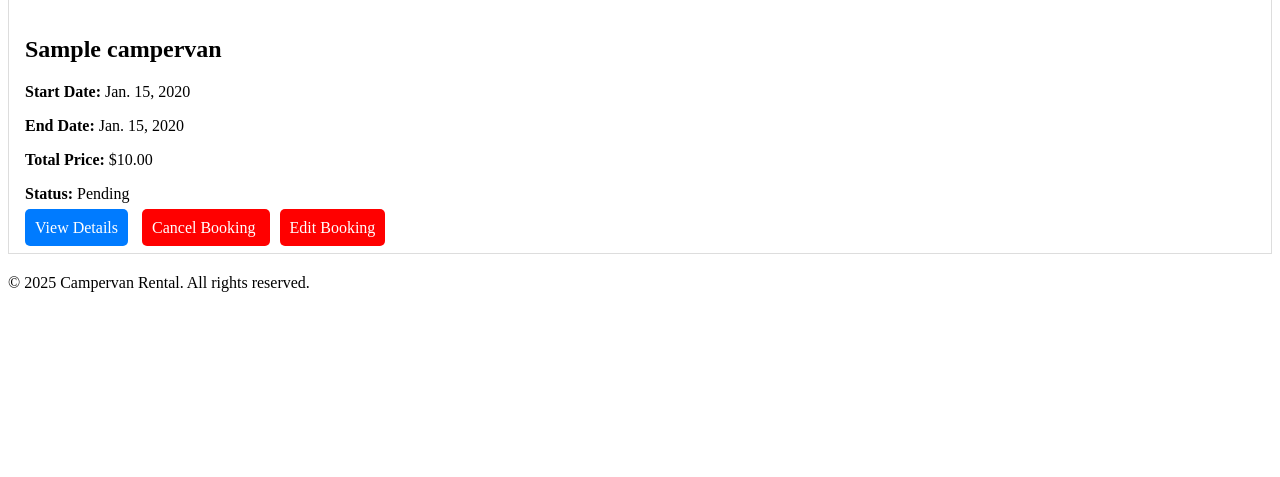
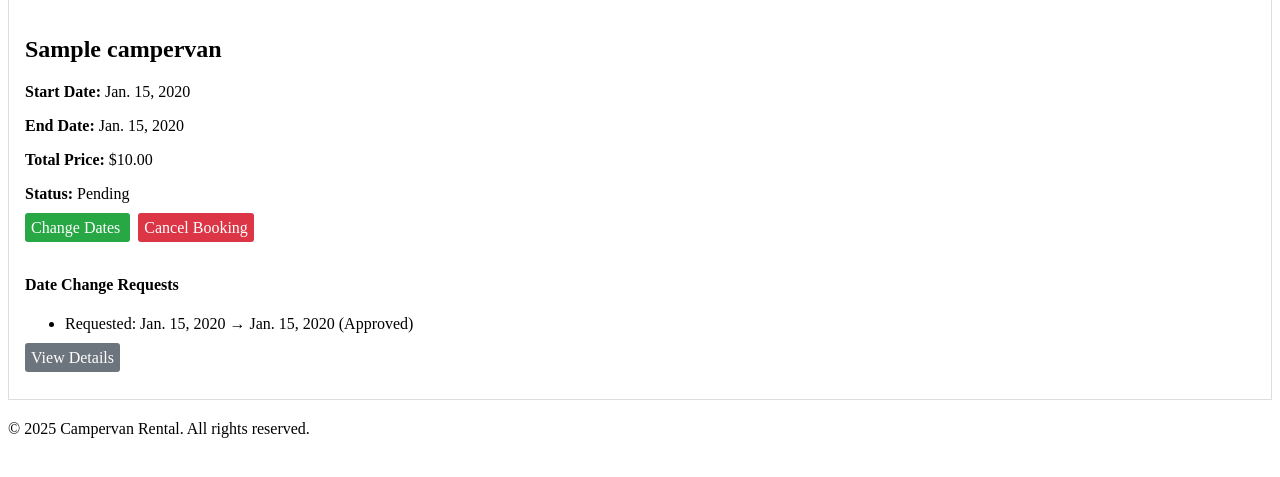
Before and after one commit to Maxcode0101/Wildventures, a Django app: page /booking/my_bookings/ in a window 1280 px wide. Shown: the part 205-682 px from the top of the page. Run offline with Django 5.2, Linux system fonts and the light colour scheme; a user stored in the database is signed in; tables that the repository leaves empty hold one stand-in row (values such as "Sample post").

Commit message:
Improve booking change request flow

```diff
--- a/booking/templates/booking/my_bookings.html
+++ b/booking/templates/booking/my_bookings.html
@@ -25,17 +25,52 @@
                     <p><strong>Total Price:</strong> ${{ booking.total_price }}</p>
                     <p><strong>Status:</strong> {{ booking.status }}</p>
 
-                    <a href="{% url 'booking_details' booking.id %}" style="padding: 10px; background-color: #007BFF; color: white; text-decoration: none; border-radius: 5px;">View Details</a>
-                    {% if booking.status == 'Pending' %}
-                    <a href="{% url 'cancel_booking' booking.id %}" onclick="return confirm('Are you sure you want to cancel this booking?')" style="padding: 10px; background-color: #FF0000; color: white; text-decoration: none; border-radius: 5px; margin-left: 10px;"> Cancel Booking </a>
-                    <a href="{% url 'edit_booking' booking.id %}" style="padding: 10px; background-color: #FF0000; color: white; text-decoration: none; border-radius: 5px; margin-left: 10px;">Edit Booking</a>
-                    {% elif booking.status == 'Confirmed' %}
-                    <a href="{% url 'request_date_change' booking.id %}" style="padding: 10px; background-color: #FF0000; color: white; text-decoration: none; border-radius: 5px; margin-left: 10px;">Request Date Change</a>
+                    {% if booking.status == "Pending" %}
+                    <a href="{% url 'edit_booking' booking.id %}"
+                       style="padding: 6px; background-color: #28a745; color: white; text-decoration: none; border-radius: 3px;">
+                       Change Dates
+                    </a>
+                    {% elif booking.status == "Confirmed" %}
+                    <a href="{% url 'request_date_change' booking.id %}"
+                       style="padding: 6px; background-color: #007bff; color: white; text-decoration: none; border-radius: 3px;">
+                       Request Date Change
+                    </a>
                     {% endif %}
+
+                    {% if booking.status in "Pending" or booking.status == "Confirmed" %}
+                    <a href="{% url 'cancel_booking' booking.id %}"
+                       onclick="return confirm('Are you sure you want to cancel this booking?')"
+                       style="padding: 6px; background-color: #dc3545; color: white; text-decoration: none; border-radius: 3px; margin-left: 8px;">
+                       Cancel Booking
+                    </a>
+                    {% endif %}
+
+                    <br><br>
+
+                    {% if booking.change_requests.all %}
+                    <h4>Date Change Requests</h4>
+                    <ul>
+                        {% for req in booking.change_requests.all %}
+                            <li>
+                                Requested: {{ req.requested_start_date }} → {{ req.requested_end_date }}
+                                ({{ req.status }})
+                            </li>
+                        {% endfor %}
+                    </ul>
+                    {% endif %}
+
+                    <p style="margin-top: 10px;">
+                        <a href="{% url 'booking_details' booking.id %}"
+                           style="padding: 6px; background-color: #6c757d; color: white; text-decoration: none; border-radius: 3px;">
+                           View Details
+                        </a>
+                    </p>
                 </div>
             {% endfor %}
         </div>
     {% else %}
-        <p>You have no bookings yet. <a href="{% url 'campervan_list' %}">Browse campervans</a> to get started!</p>
+        <p>You have no bookings yet.
+           <a href="{% url 'campervan_list' %}" style="color: #007bff; text-decoration: underline;">Browse campervans</a> to get started!
+        </p>
     {% endif %}
-{% endblock %}
+    {% endblock %}
--- a/booking/views.py
+++ b/booking/views.py
@@ -1,10 +1,12 @@
-from django.contrib import messages
 from django.shortcuts import render, get_object_or_404, redirect
 from django.http import JsonResponse
 from django.core.mail import send_mail
 from django.contrib.auth.decorators import login_required
+from django.contrib.admin.views.decorators import staff_member_required
+from django.contrib import messages
+from datetime import datetime
+
 from .models import Campervan, Booking, BookingChangeRequest
-from datetime import datetime
 
 
 @login_required
@@ -12,11 +14,11 @@ def book_campervan(request, campervan_id):
     """
     Responsible for campervan bookings.
     Populates booking dates passed from the availability check.
-    Overrides GET-data with POST-data.
+    Decide if GET-data or POST-data.
     """
     campervan = get_object_or_404(Campervan, id=campervan_id)
-    start_date_str = request.GET.get('start_date', '') or request.POST.get('start_date', '')
-    end_date_str = request.GET.get('end_date', '') or request.POST.get('end_date', '')
+    start_date_str = request.POST.get('start_date') or request.GET.get('start_date', '')
+    end_date_str = request.POST.get('end_date') or request.GET.get('end_date', '')
 
     if request.method == 'POST':
         try:
@@ -30,7 +32,7 @@ def book_campervan(request, campervan_id):
                 'end_date': end_date_str,
             })
 
-        # Ensure end_date < start_date
+        # Ensure end_date > start_date
         if end_date_dt <= start_date_dt:
             return render(request, 'booking/book_campervan.html', {
                 'campervan': campervan,
@@ -40,12 +42,12 @@ def book_campervan(request, campervan_id):
             })
 
         # Check for overlapping bookings
-        overlapping_bookings = Booking.objects.filter(
+        overlapping = Booking.objects.filter(
             campervan=campervan,
             start_date__lt=end_date_dt,
             end_date__gt=start_date_dt
         )
-        if overlapping_bookings.exists():
+        if overlapping.exists():
             return render(request, 'booking/book_campervan.html', {
                 'campervan': campervan,
                 'error': 'The campervan is not available for the selected dates.',
@@ -54,17 +56,20 @@ def book_campervan(request, campervan_id):
             })
 
         # Creates booking
+        days = (end_date_dt - start_date_dt).days
+        total_price = days * campervan.price_per_day
+
         booking = Booking.objects.create(
             campervan=campervan,
             user=request.user,
             start_date=start_date_dt,
             end_date=end_date_dt,
-            total_price=(end_date_dt - start_date_dt).days * campervan.price_per_day
+            total_price=total_price
         )
 
         # Send confirmation email and redirect to campervans
         send_booking_confirmation_email(booking)
-        return redirect('campervan_list')
+        return redirect('booking_confirmation', booking_id=booking.id)
 
     # GET request: Show form
     return render(request, 'booking/book_campervan.html', {
@@ -96,19 +101,23 @@ def check_availability(request):
 
     try:
         campervan = Campervan.objects.get(id=campervan_id)
-        start_date = datetime.strptime(start_date, '%Y-%m-%d').date()
-        end_date = datetime.strptime(end_date, '%Y-%m-%d').date()
+        start_date_dt = datetime.strptime(start_date, '%Y-%m-%d').date()
+        end_date_dt = datetime.strptime(end_date, '%Y-%m-%d').date()
 
-        overlapping_bookings = Booking.objects.filter(
+        # Ensure end_date > start_date
+        if end_date_dt <= start_date_dt:
+            return JsonResponse({'error': 'End date must be after start date.'}, status=400)
+
+        overlapping = Booking.objects.filter(
             campervan=campervan,
-            start_date__lt=end_date,
-            end_date__gt=start_date
+            start_date__lt=end_date_dt,
+            end_date__gt=start_date_dt
         )
-        is_available = not overlapping_bookings.exists()
+        is_available = not overlapping.exists()
         return JsonResponse({'is_available': is_available})
 
-    except (Campervan.DoesNotExist, ValueError):
-        return JsonResponse({'error': 'Invalid data provided.'}, status=400)
+    except (Campervan.DoesNotExist, ValueError) as e:
+        return JsonResponse({'error': str(e)}, status=400)
 
 
 @login_required
@@ -145,42 +154,6 @@ def cancel_booking(request, booking_id):
     return redirect('my_bookings')
 
 
-
-def send_booking_confirmation_email(booking):
-    """
-    Sends confirmation email on sucessfull bookings
-    """
-    subject = 'Booking Confirmation'
-    message = (
-        f"Dear {booking.user.username},\n\n"
-        f"Your booking for {booking.campervan.name} is confirmed.\n"
-        f"Start Date: {booking.start_date}\n"
-        f"End Date: {booking.end_date}\n"
-        f"Total Price: ${booking.total_price:.2f}\n\n"
-        f"Thank you for choosing Us!\n\n"
-        f"Best regards\n\n"
-        f"Your Wildventures Team"
-    )
-    recipient_list = [booking.user.email]
-    send_mail(subject, message, 'no-reply@wildventures.com', recipient_list, fail_silently=True)
-
-
-def send_cancellation_email(booking):
-    """
-    Sends confirmation email on canceled bookings
-    """
-    subject = 'Booking Cancellation'
-    message = (
-        f"Dear {booking.user.username},\n\n"
-        f"Your booking for {booking.campervan.name} from {booking.start_date} to {booking.end_date} for ${booking.total_price:.2f} has been canceled.\n"
-        f"Thank you for your visit, we hope to see you soon again.\n\n"
-        f"Best regards\n\n"
-        f"Your Wildventures Team"
-    )
-    recipient_list = [booking.user.email]
-    send_mail(subject, message, 'no-reply@wildventures.com', recipient_list, fail_silently=True)
-
-
 @login_required
 def my_bookings(request):
     """
@@ -208,7 +181,7 @@ def edit_booking(request, booking_id):
     booking = get_object_or_404(Booking, id=booking_id, user=request.user)
 
     if booking.status != 'Pending':
-        messages.error(request, "Self service is only available for pending bookings, please contact the customer service.")
+        messages.error(request, "Self service is only available for pending bookings, please contact the customer service.", extra_tags="my_bookings")
         return redirect('my_bookings')
 
     if request.method == "POST":
@@ -219,12 +192,12 @@ def edit_booking(request, booking_id):
             new_start_dt = datetime.strptime(new_start, "%Y-%m-%d").date()
             new_end_dt = datetime.strptime(new_end, "%Y-%m-%d").date()
         except ValueError:
-            messages.error(request, "Invalid date format.")
+            messages.error(request, "Invalid date format.", extra_tags="my_bookings")
             return redirect('edit_booking', booking_id=booking_id)
 
         # Validation of new dates
         if new_end_dt <= new_start_dt:
-            messages.error(request, "Invalid input. End date must be after start date.")
+            messages.error(request, "Invalid input. End date must be after start date.", extra_tags="my_bookings")
             return redirect('edit_booking', booking_id=booking_id)
 
         # Prevent overlapping booking
@@ -234,16 +207,18 @@ def edit_booking(request, booking_id):
             end_date__gt=new_start_dt
         ).exclude(id=booking.id)
         if overlapping.exists():
-            messages.error(request, "This campervan is not available for the requested dates")
+            messages.error(request, "This campervan is not available for the requested dates.", extra_tags="my_bookings")
             return redirect('edit_booking', booking_id=booking_id)
 
         # Update the booking
+        day_count = (new_end_dt - new_start_dt).days
         booking.start_date = new_start_dt
         booking.end_date = new_end_dt
-        booking.total_price = (new_end_dt - new_start_dt).days * booking.campervan.price_per_day
+        booking.total_price = day_count * booking.campervan.price_per_day
+
         booking.save()
 
-        messages.success(request, "We sucessfully changed your booking!")
+        messages.success(request, "We sucessfully changed your booking!", extra_tags="my_bookings")
         return redirect('my_bookings')
 
     # Get request: Display new booking details
@@ -256,12 +231,12 @@ def edit_booking(request, booking_id):
 def request_date_change(request, booking_id):
     """
     User can suggest date change for confirmed booking.
-    Needs admin aproval
+    Needs admin aproval.
     """
     booking = get_object_or_404(Booking, id=booking_id, user=request.user)
 
     if booking.status != 'Confirmed':
-        messages.error(request, "Date change requests are only available for confirmed bookings - use self service for pending bookings instead.")
+        messages.error(request, "Date change requests are only available for confirmed bookings - use self service for pending bookings instead.", extra_tags="my_bookings")
         return redirect('my_bookings')
 
     if request.method == "POST":
@@ -276,74 +251,149 @@ def request_date_change(request, booking_id):
             return redirect('request_date_change', booking_id=booking_id)
 
         if new_end_dt <= new_start_dt:
-            messages.error(request, "End date must be after start date.")
+            messages.error(request, "End date must be after start date.", extra_tags="my_bookings")
             return redirect('request_date_change', booking_id=booking_id)
 
         bcr = BookingChangeRequest.objects.create(
             booking=booking,
             requested_start_date=new_start_dt,
-            requested_end_date=new_end_dt,
+            requested_end_date=new_end_dt
         )
 
-        messages.success(request, "Your request has been submitted to our team for approval")
+        messages.success(request, "Your request has been submitted to our team for approval", extra_tags="my_bookings")
+        send_date_change_request_received_email(booking, bcr)
         return redirect('my_bookings')
 
     # GET request
-    return render(request, 'booking/request_date_change.html', {
-        'booking': booking,
+    return render(request, 'booking/request_date_change.html', {'booking': booking,})
+
+
+# Admin / Staff
+@staff_member_required
+def view_change_requests(request):
+    pending_requests = BookingChangeRequest.objects.filter(status='Pending')
+    for req in pending_requests:
+        day_count = (req.requested_end_date - req.requested_start_date).days
+        req.new_total_price = day_count * req.booking.campervan.price_per_day
+    return render(request, 'booking/change_requests.html', {
+        'change_requests': pending_requests
     })
 
-
-@login_required
-def view_change_requests(request):
-    if not request.user.is_staff:
-        return redirect('my_bookings')
-
-    requests_qs = BookingChangeRequest.objects.filter(status='Pending')
-    return render(request, 'booking/change_requests.html', {
-        'change_requests': requests_qs
-    })
-
-@login_required
+@staff_member_required
 def approve_change_request(request, request_id):
-    if not request.user.is_staff:
-        return redirect('my_bookings')
-
     bcr = get_object_or_404(BookingChangeRequest, id=request_id, status='Pending')
     booking = bcr.booking
 
-    # Prevent overlapping booking
+    # Prevent overlapping for requested dates
     overlapping = Booking.objects.filter(
         campervan=booking.campervan,
         start_date__lt=bcr.requested_end_date,
         end_date__gt=bcr.requested_start_date
     ).exclude(id=booking.id)
     if overlapping.exists():
-        messages.error(request, "Date change not possible. The select dates are not available")
+        messages.error(request, "We're sorry. The requested dates are unavailable.")
         return redirect('view_change_requests')
 
-    # Update booking
+    # Approve change request if not overlapping
+    day_count = (bcr.requested_end_date - bcr.requested_start_date).days
     booking.start_date = bcr.requested_start_date
     booking.end_date = bcr.requested_end_date
 
-    # # For later feature of different pricing - Price recalculation
-    # booking.total_price = (bcr.requested_end_date - bcr.requested_start_date).days * booking.campervan.price_per_day
-    # booking.save()
+    # Recalculate price
+    booking.total_price = day_count * booking.campervan.price_per_day
+    booking.save()
 
+    # Change booking status : Approved
     bcr.status = 'Approved'
     bcr.save()
 
-    messages.success(request, "Date change request approved.")
+    send_change_approval_email(booking, bcr)
+    messages.success(request, f"Booking change request #{bcr.id} approved!")
     return redirect('view_change_requests')
 
-@login_required
+# Change booking status : Rejected
+@staff_member_required
 def reject_change_request(request, request_id):
-    if not request.user.is_staff:
-        return redirect('my_bookings')
-
     bcr = get_object_or_404(BookingChangeRequest, id=request_id, status='Pending')
     bcr.status = 'Rejected'
     bcr.save()
 
-    messages.info(request, "Unfortunately we can't approve your request - the requested dates are not available.")
+    send_change_rejection_email(bcr.booking, bcr)
+    messages.info(request, f"Booking change request #{bcr.id} has been rejected.")
     return redirect('view_change_requests')
+
+
+
+def send_booking_confirmation_email(booking):
+    """
+    Sends confirmation email on sucessfull bookings
+    """
+    subject = 'Booking Confirmation'
+    message = (
+        f"Dear {booking.user.username},\n\n"
+        f"Your booking for {booking.campervan.name} is confirmed.\n"
+        f"Start Date: {booking.start_date}\n"
+        f"End Date: {booking.end_date}\n"
+        f"Total Price: ${booking.total_price:.2f}\n\n"
+        f"Thank you for choosing Us!\n\n"
+        f"Best regards\n\n"
+        f"Your Wildventures Team"
+    )
+    recipient_list = [booking.user.email]
+    send_mail(subject, message, 'no-reply@wildventures.com', recipient_list, fail_silently=False)
+
+
+def send_cancellation_email(booking):
+    """
+    Sends confirmation email on canceled bookings
+    """
+    subject = 'Booking Cancellation'
+    message = (
+        f"Dear {booking.user.username},\n\n"
+        f"Your booking for {booking.campervan.name} from {booking.start_date} to {booking.end_date} for ${booking.total_price:.2f} has been canceled.\n"
+        f"Thank you for your visit, we hope to see you soon again.\n\n"
+        f"Best regards\n\n"
+        f"Your Wildventures Team"
+    )
+    recipient_list = [booking.user.email]
+    send_mail(subject, message, 'no-reply@wildventures.com', recipient_list, fail_silently=False)
+
+
+def send_date_change_request_received_email(booking, bcr):
+    subject = "Date Change Request Received"
+    message = (
+        f"Dear {booking.user.username},\n\n"
+        f"We have received your date-change request for Booking #{booking.id}.\n"
+        f"Requested Start: {bcr.requested_start_date}\n"
+        f"Requested End: {bcr.requested_end_date}\n\n"
+        f"Our team will review your request and notify you once it's approved or rejected."
+    )
+    recipient_list = [booking.user.email]
+    send_mail(subject, message, 'no-reply@wildventures.com', recipient_list, fail_silently=False)
+
+
+def send_change_approval_email(booking, bcr):
+    subject = "Your Date Change Request Was Approved"
+    message = (
+        f"Dear {booking.user.username},\n\n"
+        f"Your date change request for Booking #{booking.id} has been approved.\n"
+        f"New Start Date: {booking.start_date}\n"
+        f"New End Date: {booking.end_date}\n"
+        f"New Total Price: ${booking.total_price:.2f}\n\n"
+        f"Thank you for booking with us!"
+    )
+    recipient_list = [booking.user.email]
+    send_mail(subject, message, 'no-reply@wildventures.com', recipient_list, fail_silently=False)
+
+
+def send_change_rejection_email(booking, bcr):
+    subject = "Your Date Change Request Was Rejected"
+    message = (
+        f"Dear {booking.user.username},\n\n"
+        f"Your date change request for Booking #{booking.id} has been rejected.\n"
+        f"Current Start Date: {booking.start_date}\n"
+        f"Current End Date: {booking.end_date}\n\n"
+        f"For further assistance, please contact us."
+    )
+    recipient_list = [booking.user.email]
+    send_mail(subject, message, 'no-reply@campervanrental.com', recipient_list, fail_silently=False)
```
